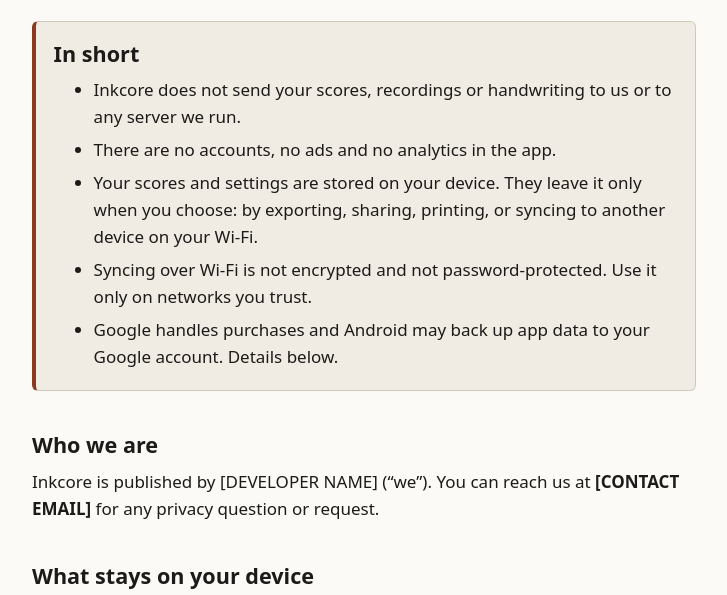
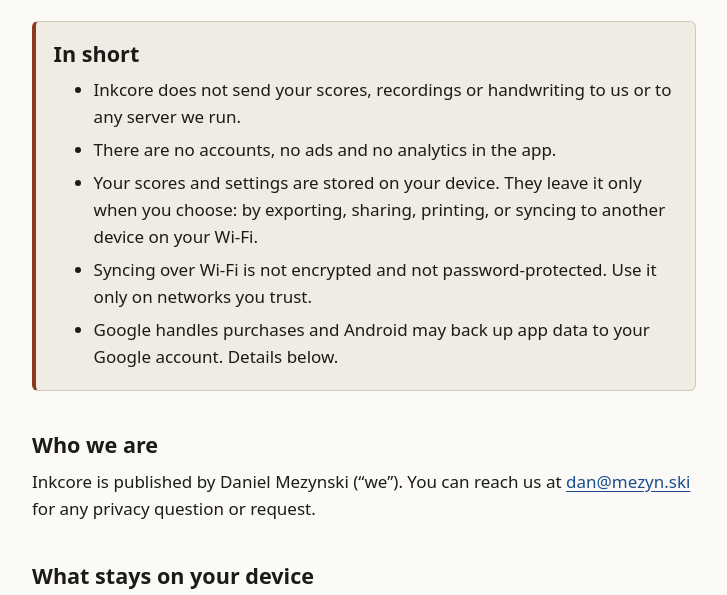
Before and after one commit to mezzrricki/mezzrricki.github.io, a plain HTML site: page inkcore/privacy.html in a window 1280 px wide. Shown: the part 169-764 px from the top of the page, without its empty margins (276-1003 px from the left). Drawn offline with Linux system fonts and the light colour scheme.

Commit message:
Site: fill in developer name and contact email on the privacy and support pages
Co-Authored-By: Claude Sonnet 5.5 <noreply@anthropic.com>

```diff
--- a/inkcore/privacy.html
+++ b/inkcore/privacy.html
@@ -9,7 +9,7 @@
   <link rel="stylesheet" href="style.css">
 </head>
 <!--
-  DRAFT FOR THE OWNER. Before publishing, replace every [DEVELOPER NAME] and [CONTACT EMAIL] on this page and on support.html.
+  Contact details (Daniel Mezynski, dan@mezyn.ski) were filled in on 2026-11-24; keep privacy.html and support.html in step.
   Written to match docs/release/data-safety-audit.md (2026-11-24). If the app changes (a server, analytics, sign-in, billing
   changes), this page and the Play Data safety form must be re-checked. The purchases section describes the one-time unlock
   that exists on the billing branch; publish it only together with that feature, or delete that section.
@@ -46,7 +46,7 @@
     </div>
 
     <h2 id="who">Who we are</h2>
-    <p>Inkcore is published by [DEVELOPER NAME] (&ldquo;we&rdquo;). You can reach us at <strong>[CONTACT EMAIL]</strong> for any privacy question or request.</p>
+    <p>Inkcore is published by Daniel Mezynski (&ldquo;we&rdquo;). You can reach us at <a href="mailto:dan@mezyn.ski">dan@mezyn.ski</a> for any privacy question or request.</p>
 
     <h2 id="stays">What stays on your device</h2>
     <p>Everything you create or open in Inkcore is kept in the app&rsquo;s private storage on your device: scores, drafts, setlists, collections, saved versions, the &ldquo;Recently deleted&rdquo; folder, PDF charts you added, your settings, and a small practice history. The app does not upload any of it. It connects to no server of ours, because we do not run one for the app.</p>
@@ -108,13 +108,13 @@
     </div>
 
     <h2 id="children">Children</h2>
-    <p>Inkcore is intended for people aged 13 and over and is not directed at children under 13. The app has no accounts and sends nothing about its users to us, so we do not knowingly collect personal information from anyone, including children. If you believe a child under 13 has sent us information, for example in an email, contact us at [CONTACT EMAIL] and we will delete it.</p>
+    <p>Inkcore is intended for people aged 13 and over and is not directed at children under 13. The app has no accounts and sends nothing about its users to us, so we do not knowingly collect personal information from anyone, including children. If you believe a child under 13 has sent us information, for example in an email, contact us at <a href="mailto:dan@mezyn.ski">dan@mezyn.ski</a> and we will delete it.</p>
 
     <h2 id="choices">Your choices and deleting your data</h2>
     <ul>
       <li>Your data is on your device, so you can delete it there: delete scores in the app, use &ldquo;Delete samples&rdquo; in the pen settings, or clear the app&rsquo;s storage in Android settings.</li>
       <li>Uninstalling Inkcore removes the app&rsquo;s data from your device. It does not remove files you exported or shared, or backups held in your Google account; manage those in the apps and accounts where they live.</li>
-      <li>If you emailed us, we hold that message and your email address. Ask at [CONTACT EMAIL] and we will delete it.</li>
+      <li>If you emailed us, we hold that message and your email address. Ask at <a href="mailto:dan@mezyn.ski">dan@mezyn.ski</a> and we will delete it.</li>
     </ul>
 
     <h2 id="retention">How long we keep information</h2>
@@ -124,7 +124,7 @@
     <p>When this policy changes, the effective date at the top of this page changes with it. If a change affects what happens to your data (for example, if the app ever starts sending data off your device), we will say so in the Google Play release notes for that version and, where practical, inside the app before it takes effect.</p>
 
     <h2 id="contact">Contact</h2>
-    <p>[DEVELOPER NAME]<br>Email: [CONTACT EMAIL]</p>
+    <p>Daniel Mezynski<br>Email: <a href="mailto:dan@mezyn.ski">dan@mezyn.ski</a></p>
     <p>For help with the app rather than privacy, see <a href="support.html">support</a>.</p>
   </main>
 
```
Also changed, not shown: inkcore/support.html (+3 -3 lines).
